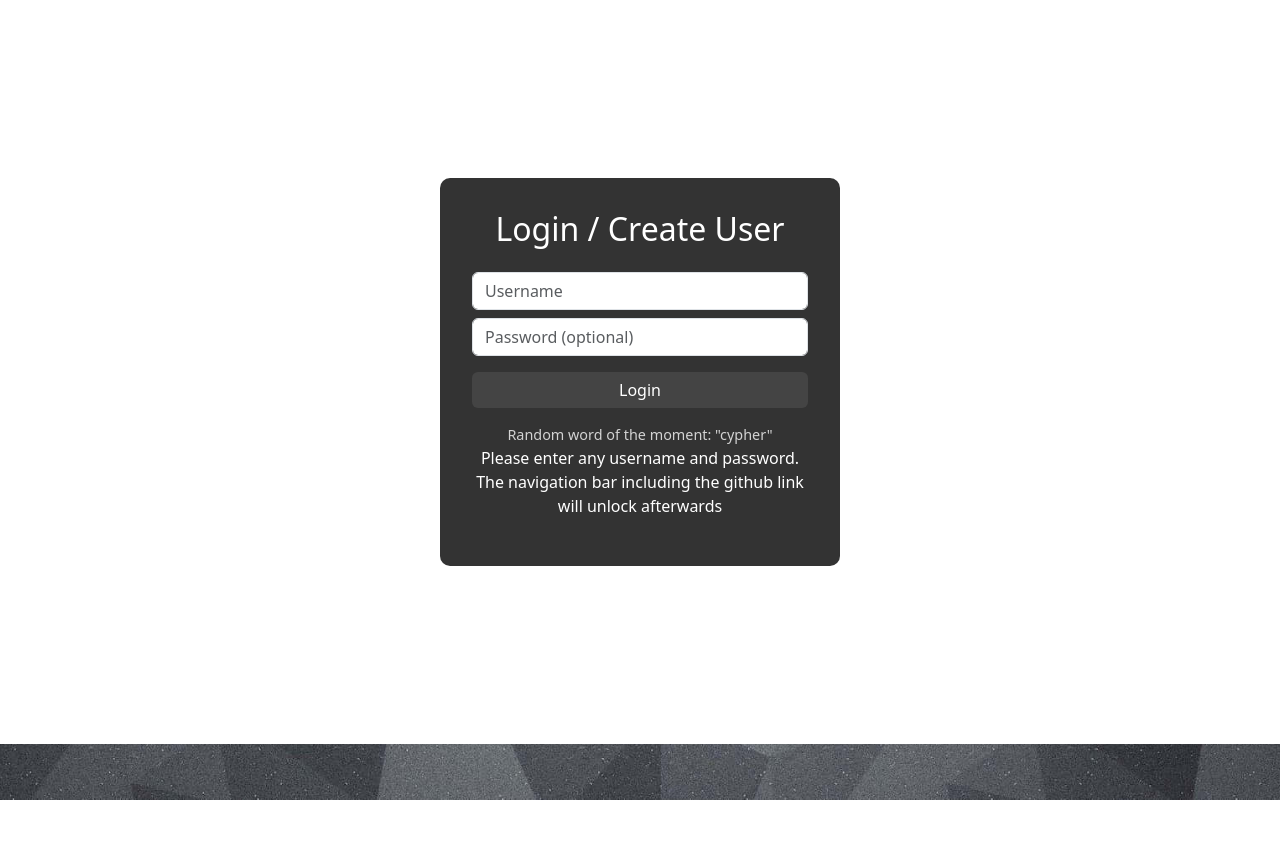
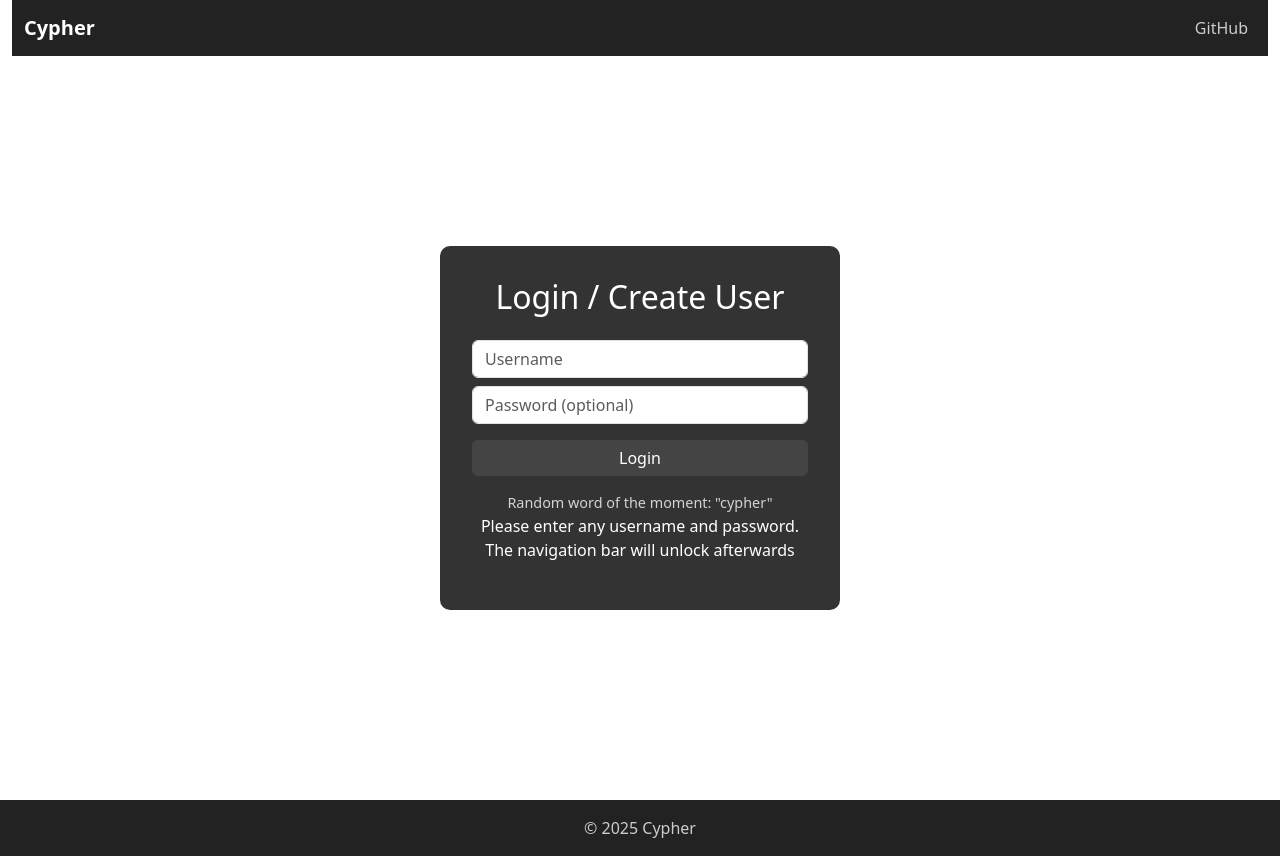
Before and after one commit to atidepod/cypher-startup-cs260-2025, a React (Vite) app in the folder cypher-startup/: page / in a window 1280 px wide. Before the commit the page ends 800 px from the top, so only its background shows below. Built offline with nearby package versions, Linux system fonts and the light colour scheme; no server answers.

Commit message:
edited the nave bar to access the github link prior to log in

```diff
--- a/cypher-startup/src/app.jsx
+++ b/cypher-startup/src/app.jsx
@@ -1,9 +1,9 @@
-import React, { useState, useRef, useEffect } from 'react';
+import React, { useState, useEffect } from 'react';
 import 'bootstrap/dist/css/bootstrap.min.css';
 import 'bootstrap/dist/js/bootstrap.bundle.min.js';
 import './app.css';
 
-import { BrowserRouter, NavLink, Route, Routes } from 'react-router-dom';
+import { BrowserRouter, NavLink, Route, Routes, Navigate } from 'react-router-dom';
 import { Login } from './login/login.jsx';
 import { About } from './about/about.jsx';
 import { Message } from './message/message.jsx';
@@ -13,8 +13,7 @@ export default function App() {
   const [username, setUsername] = useState("");
   const [chat, setChat] = useState("default");
 
-
-  // Check localStorage for saved session
+  // --- Restore session from localStorage ---
   useEffect(() => {
     const storedSession = localStorage.getItem("sessionId");
     const storedUsername = localStorage.getItem("username");
@@ -31,23 +30,36 @@ export default function App() {
     setUsername("");
   };
 
-  // Only show login page if no session
-  if (!sessionId) {
-    return <Login setSessionId={setSessionId} setUsername={setUsername} />;
-  }
-
   return (
     <BrowserRouter>
       <header className="container-fluid">
         <nav className="navbar navbar-expand-lg navbar-dark">
           <div className="container-fluid">
             <a className="navbar-brand fw-bold" href="#">Cypher</a>
-            <button className="navbar-toggler" type="button" data-bs-toggle="collapse" data-bs-target="#navbarNav">
+            <button
+              className="navbar-toggler"
+              type="button"
+              data-bs-toggle="collapse"
+              data-bs-target="#navbarNav"
+            >
               <span className="navbar-toggler-icon"></span>
             </button>
+
             <div className="collapse navbar-collapse justify-content-end" id="navbarNav">
               <ul className="navbar-nav">
-
+                {!sessionId ? (
+                  <li className="nav-item">
+                    <a
+                      className="nav-link"
+                      href="https://github.com/atidepod/cypher-startup-cs260-2025"
+                      target="_blank"
+                      rel="noopener noreferrer"
+                    >
+                      GitHub
+                    </a>
+                  </li>
+                ) : (
+                  <>
                     <li className="nav-item">
                       <NavLink className="nav-link" to="/message">Messages</NavLink>
                     </li>
@@ -55,14 +67,25 @@ export default function App() {
                       <NavLink className="nav-link" to="/about">About</NavLink>
                     </li>
                     <li className="nav-item">
-                  <a className="nav-link" href="https://github.com/atidepod/cypher-startup-cs260-2025">Github</a>
+                      <a
+                        className="nav-link"
+                        href="https://github.com/atidepod/cypher-startup-cs260-2025"
+                        target="_blank"
+                        rel="noopener noreferrer"
+                      >
+                        GitHub
+                      </a>
                     </li>
                     <li className="nav-item">
-                  <button onClick={handleLogout} className="btn btn-danger btn-sm ms-2">
+                      <button
+                        onClick={handleLogout}
+                        className="btn btn-danger btn-sm ms-2"
+                      >
                         Logout
                       </button>
                     </li>
-
+                  </>
+                )}
               </ul>
             </div>
           </div>
@@ -70,19 +93,33 @@ export default function App() {
       </header>
 
       <Routes>
-        <Route path='/' element={<Login />} />
-        <Route path='/message' element={<Message sessionId={sessionId} username={username} onLogout={handleLogout} />} />
-        <Route path='/about' element={<About />} />
-        <Route path='*' element={<NotFound />} />
+        {/* --- Before login --- */}
+        {!sessionId ? (
+          <>
+            <Route path="/" element={<Login setSessionId={setSessionId} setUsername={setUsername} />} />
+            {/* Redirect all other routes back to login */}
+            <Route path="*" element={<Navigate to="/" replace />} />
+          </>
+        ) : (
+          /* --- After login --- */
+          <>
+            <Route path="/message" element={<Message sessionId={sessionId} username={username} onLogout={handleLogout} />} />
+            <Route path="/about" element={<About />} />
+            <Route path="/" element={<Navigate to="/message" replace />} />
+            <Route path="*" element={<NotFound />} />
+          </>
+        )}
       </Routes>
 
-      <footer className="footer">
-        © 2025 Cypher
-      </footer>
+      <footer className="footer">© 2025 Cypher</footer>
     </BrowserRouter>
   );
 }
 
 function NotFound() {
-  return <main className="container-fluid bg-secondary text-center">404: LOL Return to sender. Address unknown.</main>;
+  return (
+    <main className="container-fluid bg-secondary text-center text-white py-5">
+      404: LOL Return to sender. Address unknown.
+    </main>
+  );
 }
--- a/cypher-startup/src/login/login.jsx
+++ b/cypher-startup/src/login/login.jsx
@@ -84,7 +84,7 @@ export function Login({ setSessionId, setUsername }) {
           {loadingWord ? "Loading random word..." : `Random word of the moment: "${randomWord}"`}
         </div>
         <div>
-          <p>Please enter any username and password. The navigation bar including the github link will unlock afterwards</p>
+          <p>Please enter any username and password. The navigation bar will unlock afterwards</p>
         </div>
       </div>
     </div>
```
Lines whose indentation alone changed are shown as unchanged.
